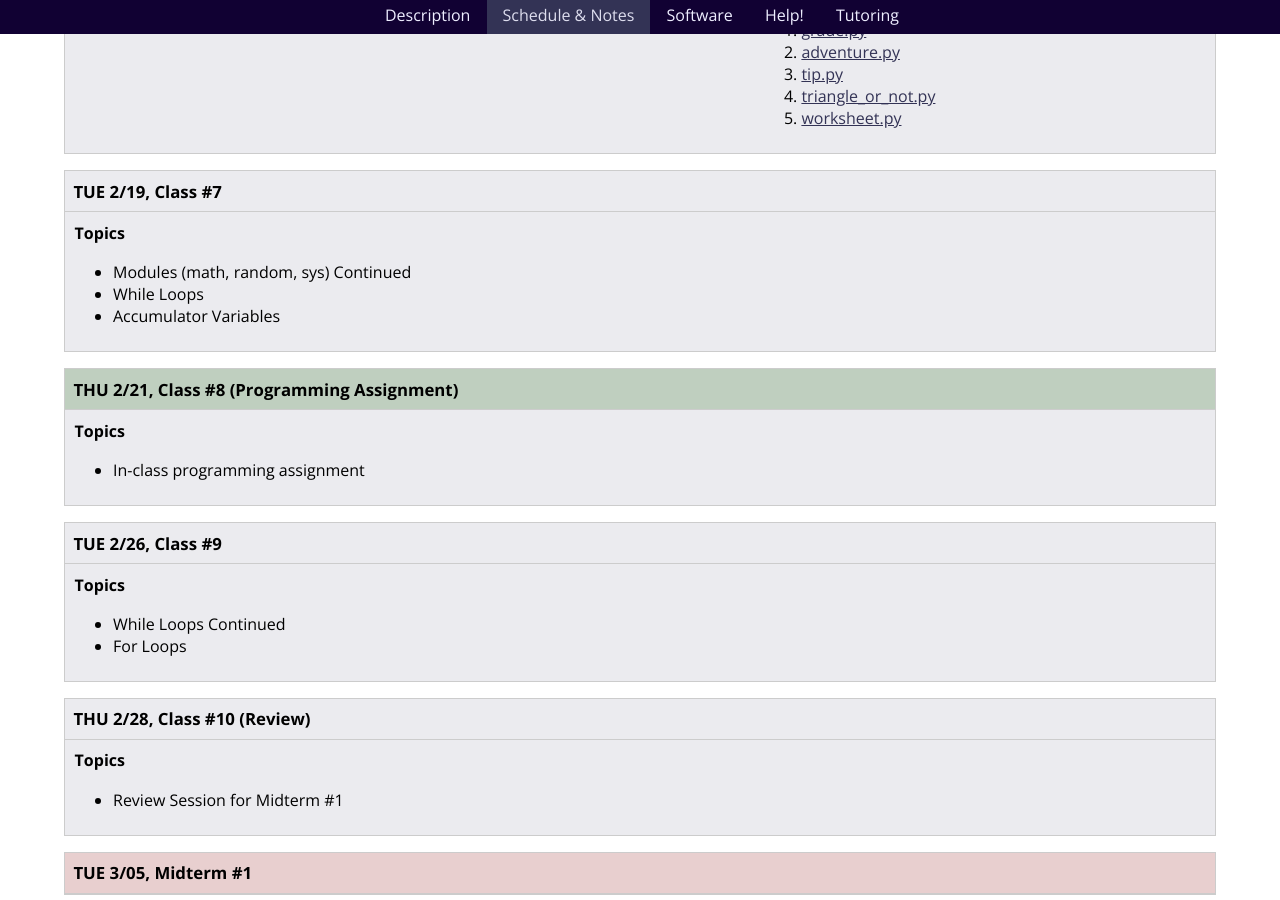
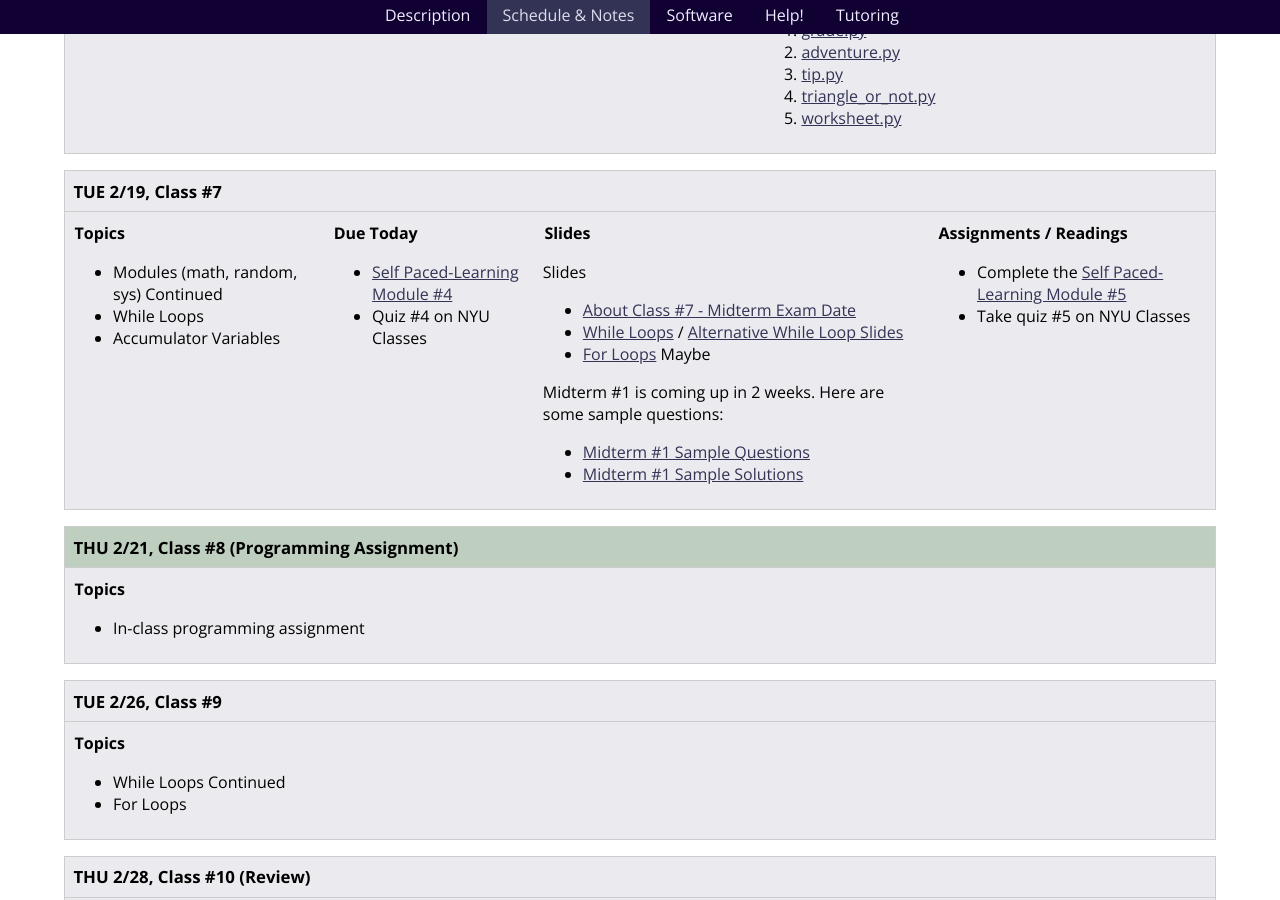
Before and after one commit to foureyes/csci-ua.0002-fall2019-002-008, a Jekyll site: the page built from schedule.markdown, in a window 1280 px wide and 900 px high, scrolled down 2900 px. Built offline with Jekyll 4.4.1, drawn with Linux system fonts in a browser that asks for light colours.

Commit message:
add while loops class

```diff
--- a/schedule.markdown
+++ b/schedule.markdown
@@ -149,7 +149,7 @@
 * Modules (math, random, sys) Continued
 * While Loops
 * Accumulator Variables
-</article>{% comment %}{% include classes/07/materials.markdown %}{% endcomment %}</div> </section>
+</article>{% include classes/07/materials.markdown %}</div> </section>
 
 
 <a name="class8"></a><!---------- start --------------->
```
